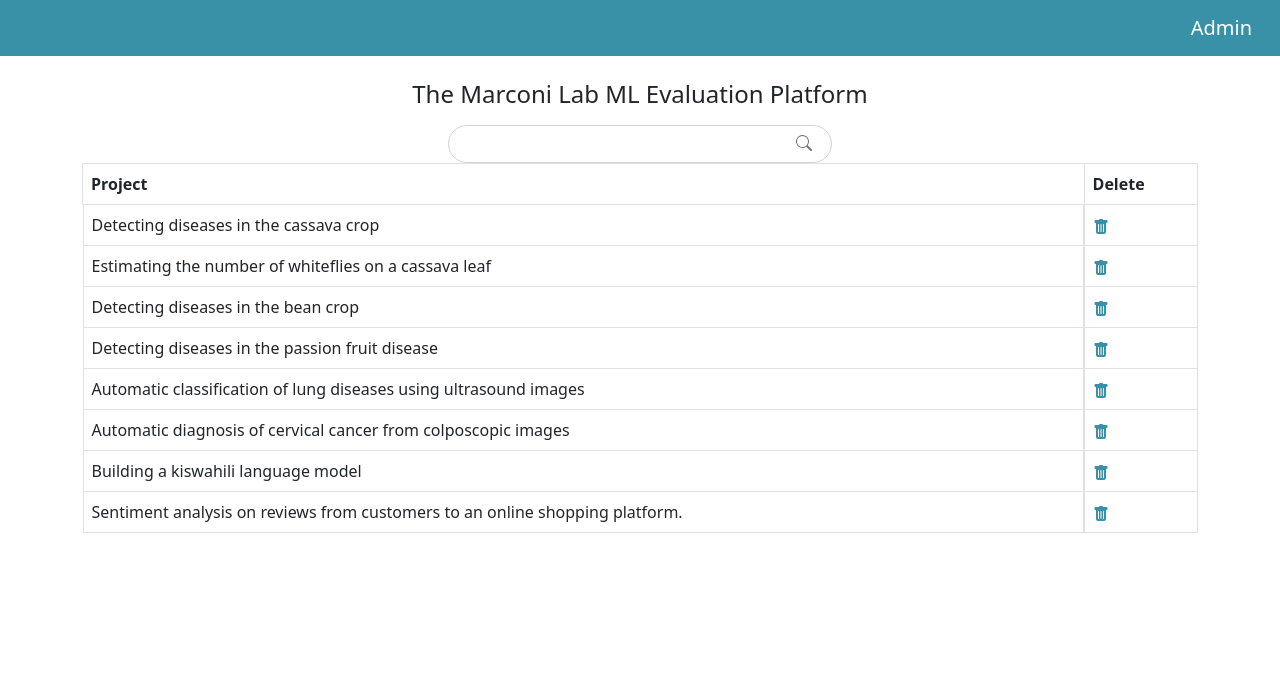
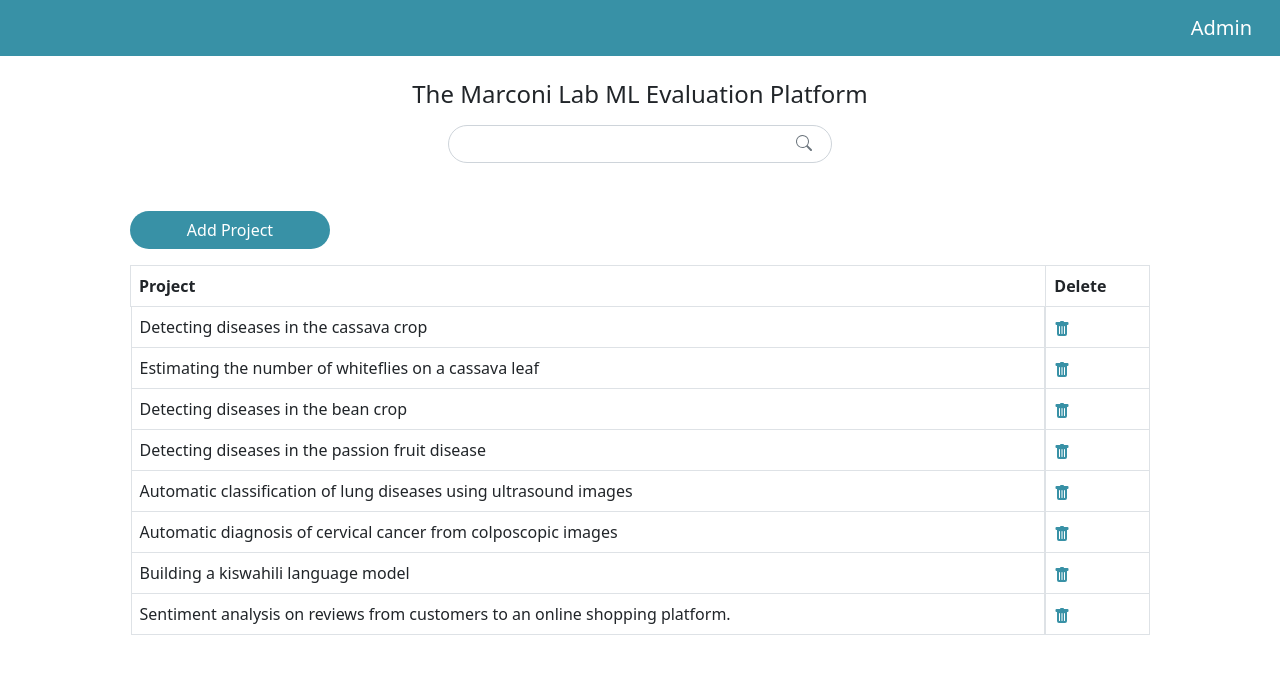
Before and after one commit to Marconi-Lab/Evaluation-platform, a Vue app in the folder frontend/: page /admin/projects in a window 1280 px wide. Shown: the top 674 px of the page. Built offline with nearby package versions, Linux system fonts and the light colour scheme.

Commit message:
Adds project addition button

```diff
--- a/frontend/src/views/admin/Projects.vue
+++ b/frontend/src/views/admin/Projects.vue
@@ -5,7 +5,13 @@
       <div class="my-4">
         <h4 class="text-center">The Marconi Lab ML Evaluation Platform</h4>
         <SearchBar />
-        <ProjectsTable />
+        <div class="m-5">
+          <div class="mb-3">
+            <PrimaryButton @onClick="handleAddProject" />
+          </div>
+
+          <ProjectsTable />
+        </div>
       </div>
     </div>
   </div>
@@ -15,12 +21,14 @@
 import UserNavigation from "@/components/common/UserNavigation.vue";
 import SearchBar from "@/components/common/SearchBar.vue";
 import ProjectsTable from "@/components/admin/ProjectsTable.vue";
+import PrimaryButton from "@/components/common/PrimaryButton.vue";
 export default {
   name: "admin-projects",
   components: {
     UserNavigation,
     SearchBar,
     ProjectsTable,
+    PrimaryButton,
   },
   data() {
     return {};
```
